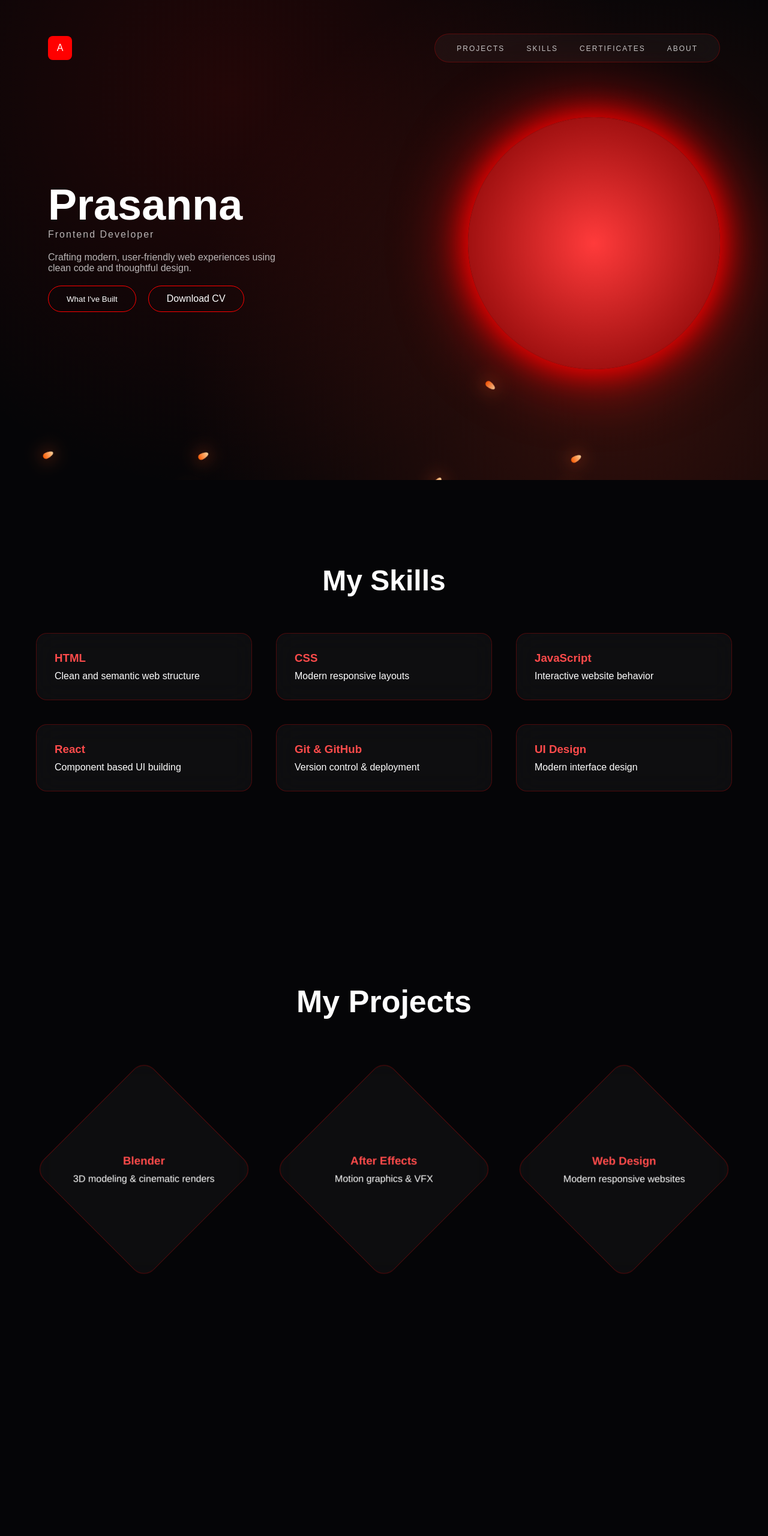
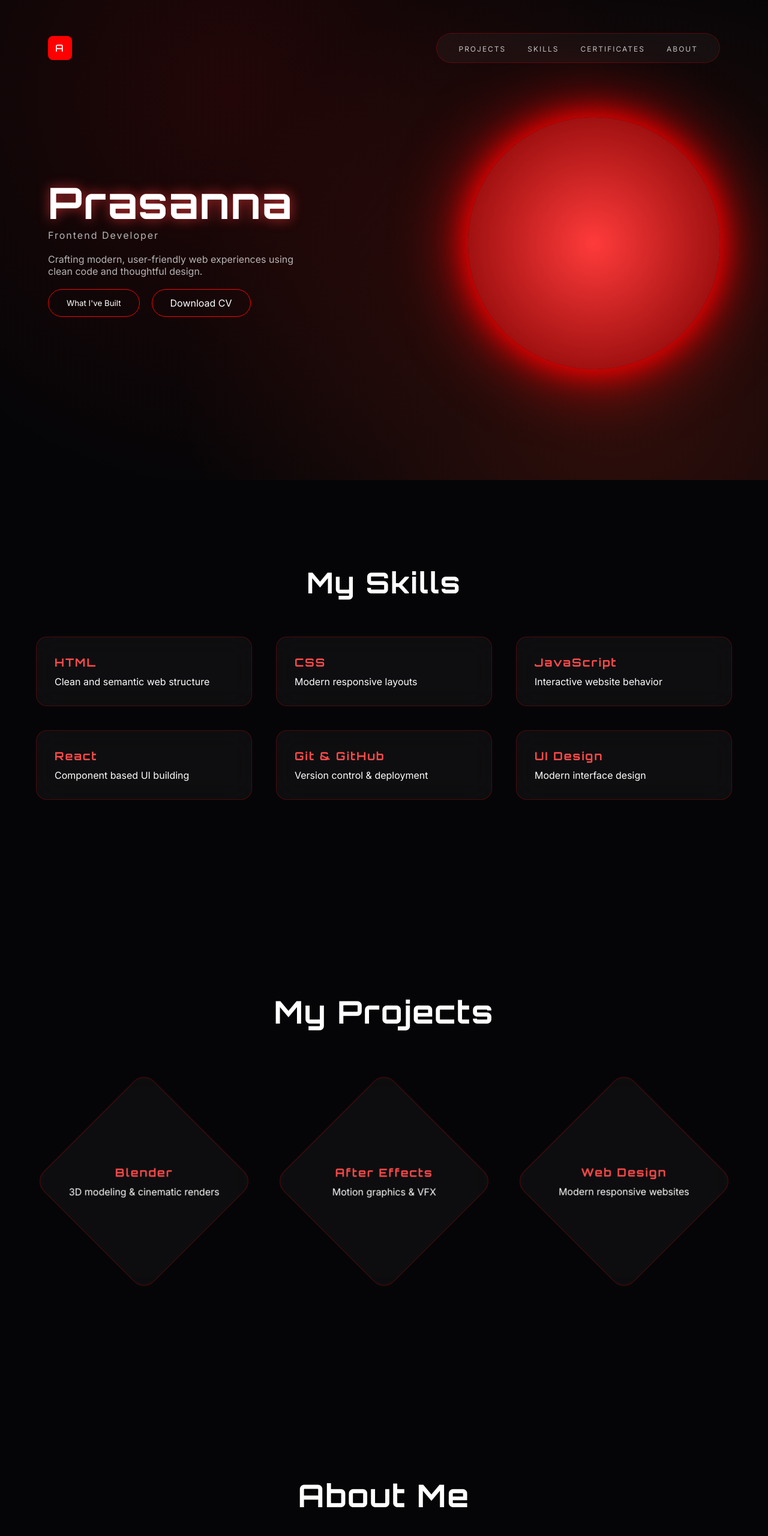
Before and after one commit to Spidey-aizen/Portfolio, a plain HTML site: page index.html in a window 1280 px wide. Shown: the top 2560 px of the page at 60% size. Before the commit the page ends 2259 px from the top, so only its background shows below. Drawn offline with Linux system fonts and the light colour scheme.

Commit message:
Initial commit for portfolio

```diff
--- /dev/null
+++ b/app.js
@@ -0,0 +1,14 @@
+// app.js
+
+console.log("React app will mount here later");
+
+// Create crosshair
+const crosshair = document.createElement('div');
+crosshair.className = 'crosshair';
+document.body.appendChild(crosshair);
+
+// Move crosshair with mouse
+document.addEventListener('mousemove', (e) => {
+  crosshair.style.left = e.clientX + 'px';
+  crosshair.style.top = e.clientY + 'px';
+});
--- a/index.html
+++ b/index.html
@@ -4,6 +4,7 @@
   <meta charset="UTF-8">
   <title>Aizen Portfolio</title>
   <link rel="stylesheet" href="style.css">
+  <link href="https://fonts.googleapis.com/css2?family=Orbitron:wght@500;700&family=Inter:wght@300;400;500&display=swap" rel="stylesheet">
 </head>
 
 <body>
@@ -16,13 +17,10 @@
   <span></span><span></span><span></span><span></span><span></span>
 </div>
 
-
 <!-- HERO -->
 <header class="container">
-
   <nav class="navbar">
     <div class="logo">A</div>
-
     <div class="section-nav">
       <ul>
         <li><a href="#projects">PROJECTS</a></li>
@@ -46,18 +44,15 @@
       </div>
     </div>
 
-
     <div class="image">
       <div class="big-circle"></div>
     </div>
   </div>
-
 </header>
 
 <!-- SKILLS -->
 <section id="skills" class="skills-section">
   <h2>My Skills</h2>
-
   <div class="skills-grid">
     <div class="skill-card"><h3>HTML</h3><p>Clean and semantic web structure</p></div>
     <div class="skill-card"><h3>CSS</h3><p>Modern responsive layouts</p></div>
@@ -71,7 +66,6 @@
 <!-- PROJECTS -->
 <section id="projects" class="projects-section">
   <h2>My Projects</h2>
-
   <div class="project-grid">
     <div class="project-card">
       <div class="project-box">
@@ -79,14 +73,12 @@
         <p>3D modeling & cinematic renders</p>
       </div>
     </div>
-
     <div class="project-card">
       <div class="project-box">
         <h3>After Effects</h3>
         <p>Motion graphics & VFX</p>
       </div>
     </div>
-
     <div class="project-card">
       <div class="project-box">
         <h3>Web Design</h3>
@@ -96,5 +88,27 @@
   </div>
 </section>
 
+<!-- ABOUT -->
+<section id="about" class="about-section">
+  <h2>About Me</h2>
+  <div class="about-bar">
+    <div class="about-text">
+      <h3>Hi, I’m Prasanna 👋</h3>
+      <p>
+        I am a frontend developer passionate about crafting visually stunning,
+        interactive and user-friendly web experiences. I love combining design
+        with clean code to build modern interfaces that feel alive.
+      </p>
+      <p>
+        Along with web development, I also work with Blender and motion graphics,
+        which helps me bring a cinematic touch to everything I create.
+      </p>
+    </div>
+  </div>
+</section>
+
+<!-- CROSSHAIR CURSOR SCRIPT -->
+<script src="app.js"></script>
+
 </body>
 </html>
--- a/style.css
+++ b/style.css
@@ -1,9 +1,9 @@
-/* RESET */
+/* ================= RESET ================= */
 * {
   margin: 0;
   padding: 0;
   box-sizing: border-box;
-  font-family: Arial, sans-serif;
+  font-family: 'Inter', sans-serif;
 }
 
 body {
@@ -11,15 +11,28 @@ body {
   background: #050507;
   color: white;
   overflow-x: hidden;
+  cursor: none; /* hide default cursor */
+}
+
+/* ================= CROSSHAIR ================= */
+.crosshair {
+  position: fixed;
+  width: 48px; /* bigger for visibility */
+  height: 48px;
+  pointer-events: none;       /* so it doesn't block clicks */
+  background: url('https://i.imgur.com/ZiCw8xV.png') no-repeat center/contain;
+  transform: translate(-50%, -50%);
+  z-index: 99999;             /* on top of everything */
+  filter: drop-shadow(0 0 8px red) drop-shadow(0 0 16px red); /* glowing effect */
 }
 
 /* ================= FIRE EMBERS ================= */
 .embers{
-  position:fixed;
-  inset:0;
-  z-index:-1;
-  pointer-events:none;
-  overflow:hidden;
+  position: fixed;
+  inset: 0;
+  z-index: -1;
+  pointer-events: none;
+  overflow: hidden;
   background:
     radial-gradient(circle at 80% 80%, rgba(255,60,30,.18), transparent 60%),
     radial-gradient(circle at 30% 20%, rgba(255,20,10,.12), transparent 60%),
@@ -27,278 +40,74 @@ body {
 }
 
 .embers span{
-  position:absolute;
-  bottom:-10%;
-  right:-10%;
-  width:10px;
-  height:18px;
-  background:linear-gradient(#ffd7a0,#ff5a00);
-  border-radius:50% 50% 50% 50% / 70% 70% 30% 30%;
-  filter:blur(.4px) drop-shadow(0 0 14px rgba(255,80,20,.9));
-  opacity:0;
-  animation:emberDrift linear infinite;
+  position: absolute;
+  bottom: -10%;
+  right: -10%;
+  width: 10px;
+  height: 18px;
+  background: linear-gradient(#ffd7a0,#ff5a00);
+  border-radius: 50% 50% 50% 50% / 70% 70% 30% 30%;
+  filter: blur(.4px) drop-shadow(0 0 14px rgba(255,80,20,.9));
+  opacity: 0;
+  animation: emberDrift linear infinite;
 }
 
-/* 30 embers */
-.embers span:nth-child(1){left:92%;animation-duration:14s;animation-delay:0s}
-.embers span:nth-child(2){left:88%;animation-duration:18s;animation-delay:2s;transform:scale(.7)}
-.embers span:nth-child(3){left:80%;animation-duration:13s;animation-delay:4s}
-.embers span:nth-child(4){left:75%;animation-duration:22s;animation-delay:6s;transform:scale(.6)}
-.embers span:nth-child(5){left:70%;animation-duration:16s;animation-delay:8s}
-.embers span:nth-child(6){left:65%;animation-duration:19s;animation-delay:3s}
-.embers span:nth-child(7){left:60%;animation-duration:14s;animation-delay:7s}
-.embers span:nth-child(8){left:55%;animation-duration:20s;animation-delay:10s}
-.embers span:nth-child(9){left:50%;animation-duration:17s;animation-delay:5s}
-.embers span:nth-child(10){left:45%;animation-duration:15s;animation-delay:9s}
-.embers span:nth-child(11){left:40%;animation-duration:23s;animation-delay:1s}
-.embers span:nth-child(12){left:35%;animation-duration:18s;animation-delay:11s}
-.embers span:nth-child(13){left:30%;animation-duration:14s;animation-delay:4s}
-.embers span:nth-child(14){left:25%;animation-duration:21s;animation-delay:8s}
-.embers span:nth-child(15){left:20%;animation-duration:17s;animation-delay:2s}
-.embers span:nth-child(16){left:15%;animation-duration:24s;animation-delay:6s}
-.embers span:nth-child(17){left:10%;animation-duration:16s;animation-delay:10s}
-.embers span:nth-child(18){left:5%; animation-duration:19s;animation-delay:12s}
-.embers span:nth-child(19){left:85%;animation-duration:22s;animation-delay:13s}
-.embers span:nth-child(20){left:78%;animation-duration:18s;animation-delay:15s}
-.embers span:nth-child(21){left:72%;animation-duration:14s;animation-delay:9s}
-.embers span:nth-child(22){left:66%;animation-duration:20s;animation-delay:14s}
-.embers span:nth-child(23){left:58%;animation-duration:17s;animation-delay:11s}
-.embers span:nth-child(24){left:52%;animation-duration:15s;animation-delay:5s}
-.embers span:nth-child(25){left:46%;animation-duration:23s;animation-delay:7s}
-.embers span:nth-child(26){left:38%;animation-duration:18s;animation-delay:3s}
-.embers span:nth-child(27){left:28%;animation-duration:16s;animation-delay:12s}
-.embers span:nth-child(28){left:18%;animation-duration:21s;animation-delay:8s}
-.embers span:nth-child(29){left:8%; animation-duration:14s;animation-delay:6s}
-.embers span:nth-child(30){left:95%;animation-duration:19s;animation-delay:10s}
-
-/* southeast → northwest cinematic drift */
+/* 30 embers positions omitted for brevity (keep your original) */
 @keyframes emberDrift{
-  0%{
-    transform:translate(0,0) rotate(0deg);
-    opacity:0;
-  }
-  10%{opacity:1;}
-  50%{
-    transform:translate(-40vw,-40vh) rotate(180deg);
-    opacity:.9;
-  }
-  80%{
-    opacity:.4;
-  }
-  100%{
-    transform:translate(-80vw,-80vh) rotate(360deg);
-    opacity:0;
-  }
+  0%{ transform:translate(0,0) rotate(0deg); opacity:0; }
+  10%{ opacity:1; }
+  50%{ transform:translate(-40vw,-40vh) rotate(180deg); opacity:.9; }
+  80%{ opacity:.4; }
+  100%{ transform:translate(-80vw,-80vh) rotate(360deg); opacity:0; }
 }
 
+/* ================= HERO / BUTTONS ================= */
+.container { min-height: 100vh; padding: 40px 80px; }
+.navbar { display: flex; justify-content: space-between; align-items: center; height: 80px; }
+.logo { width: 40px; height: 40px; background: red; border-radius: 8px; display:flex; align-items:center; justify-content:center; }
+.section-nav { padding:14px 36px; border-radius:60px; background: rgba(255,255,255,0.04); backdrop-filter: blur(18px); border:1px solid rgba(255,0,0,0.25); }
+.section-nav ul { display:flex; gap:36px; list-style:none; }
+.section-nav a { color:white; text-decoration:none; font-size:12px; letter-spacing:2px; opacity:0.75; }
+.section-nav a:hover { color:#ff3b3b; opacity:1; }
 
+.hero { display:flex; justify-content:space-between; align-items:center; margin-top:80px; }
+.text { max-width:420px; }
+h1 { font-size:72px; text-shadow:0 0 20px rgba(255,60,60,0.7); font-family:'Orbitron', sans-serif; }
+.small { letter-spacing:2px; opacity:0.7; }
+.desc { margin:20px 0; opacity:0.7; }
+button { border:1px solid red; background:none; color:white; padding:12px 30px; border-radius:40px; cursor:pointer; }
+button:hover { background:red; }
+.big-circle { width:420px; height:420px; background: radial-gradient(circle,#ff3b3b,#7a0000); border-radius:50%; box-shadow:0 0 50px red,0 0 120px red; animation:float 6s ease-in-out infinite; }
+@keyframes float { 50% { transform: translateY(-20px); } }
 
-/* ================= HERO ================= */
-
-.container {
-  min-height: 100vh;
-  padding: 40px 80px;
-}
-
-.navbar {
-  display: flex;
-  justify-content: space-between;
-  align-items: center;
-  height: 80px;
-}
-
-.logo {
-  width: 40px;
-  height: 40px;
-  background: red;
-  border-radius: 8px;
-  display: flex;
-  align-items: center;
-  justify-content: center;
-}
-
-.section-nav {
-  padding: 14px 36px;
-  border-radius: 60px;
-  background: rgba(255,255,255,0.04);
-  backdrop-filter: blur(18px);
-  border: 1px solid rgba(255,0,0,0.25);
-}
-
-.section-nav ul {
-  display: flex;
-  gap: 36px;
-  list-style: none;
-}
-
-.section-nav a {
-  color: white;
-  text-decoration: none;
-  font-size: 12px;
-  letter-spacing: 2px;
-  opacity: 0.75;
-}
-
-.section-nav a:hover {
-  color: #ff3b3b;
-  opacity: 1;
-}
-
-.hero {
-  display: flex;
-  justify-content: space-between;
-  align-items: center;
-  margin-top: 80px;
-}
-
-.text {
-  max-width: 420px;
-}
-
-h1 {
-  font-size: 72px;
-}
-
-.small {
-  letter-spacing: 2px;
-  opacity: 0.7;
-}
-
-.desc {
-  margin: 20px 0;
-  opacity: 0.7;
-}
-
-button {
-  border: 1px solid red;
-  background: none;
-  color: white;
-  padding: 12px 30px;
-  border-radius: 40px;
-  cursor: pointer;
-}
-
-button:hover {
-  background: red;
-}
-
-.big-circle {
-  width: 420px;
-  height: 420px;
-  background: radial-gradient(circle, #ff3b3b, #7a0000);
-  border-radius: 50%;
-  box-shadow: 0 0 50px red, 0 0 120px red;
-  animation: float 6s ease-in-out infinite;
-}
-
-@keyframes float {
-  50% { transform: translateY(-20px); }
-}
+.hero-buttons { display:flex; gap:20px; margin-top:20px; }
+.hero-buttons a.btn-cv { display:inline-block; border:1px solid red; background:none; color:white; padding:12px 30px; border-radius:40px; text-decoration:none; text-align:center; cursor:pointer; transition:0.3s; }
+.hero-buttons a.btn-cv:hover { background:red; }
 
 /* ================= SKILLS ================= */
-
-.skills-section {
-  padding: 140px 60px;
-}
-
-.skills-section h2 {
-  text-align: center;
-  font-size: 48px;
-  margin-bottom: 60px;
-}
-
-.skills-grid {
-  display: grid;
-  grid-template-columns: repeat(3, 1fr);
-  gap: 40px;
-  max-width: 1200px;
-  margin: auto;
-}
-
-.skill-card {
-  background: rgba(255,255,255,0.04);
-  backdrop-filter: blur(20px);
-  border-radius: 18px;
-  padding: 30px;
-  border: 1px solid rgba(255,0,0,0.25);
-  transition: 0.5s;
-}
-
-.skill-card:hover {
-  transform: translateY(-12px) scale(1.05);
-  box-shadow: 0 0 60px rgba(255,0,0,0.6);
-}
-
-.skill-card h3 {
-  color: #ff4b4b;
-  margin-bottom: 10px;
-}
+.skills-section { padding:140px 60px; }
+.skills-section h2 { text-align:center; font-size:48px; margin-bottom:60px; }
+.skills-grid { display:grid; grid-template-columns:repeat(3,1fr); gap:40px; max-width:1200px; margin:auto; }
+.skill-card { background: rgba(255,255,255,0.04); backdrop-filter: blur(20px); border-radius:18px; padding:30px; border:1px solid rgba(255,0,0,0.25); transition: transform 0.6s cubic-bezier(0.22,1,0.36,1), box-shadow 0.6s ease, filter 0.6s ease; will-change: transform; }
+.skill-card:hover { transform: translateX(14px) scale(1.05); box-shadow: 0 0 60px rgba(255,0,0,0.6); filter: blur(0.2px); }
+.skill-card h3 { color:#ff4b4b; margin-bottom:10px; }
 
 /* ================= PROJECTS ================= */
+.projects-section { padding:180px 80px; }
+.projects-section h2 { text-align:center; font-size:52px; margin-bottom:120px; }
+.project-grid { display:flex; justify-content:center; gap:140px; flex-wrap:wrap; }
+.project-card { width:260px; height:260px; transform:rotate(45deg); background: rgba(255,255,255,0.03); backdrop-filter: blur(20px); border-radius:24px; border:1px solid rgba(255,0,0,0.3); display:flex; justify-content:center; align-items:center; transition: transform 0.6s cubic-bezier(0.22,1,0.36,1), box-shadow 0.6s ease, filter 0.6s ease; will-change: transform; }
+.project-card:hover { transform: rotate(45deg) translateX(18px) scale(1.12); box-shadow: 0 0 100px rgba(255,0,0,0.7); filter: blur(0.25px); }
+.project-box { transform:rotate(-45deg); text-align:center; }
+.project-box h3 { color:#ff4b4b; margin-bottom:10px; }
 
-.projects-section {
-  padding: 180px 80px;
-}
+/* ================= ABOUT ================= */
+.about-section { padding:180px 80px; }
+.about-section h2 { text-align:center; font-size:52px; margin-bottom:100px; }
+.about-bar { max-width:1000px; margin:auto; background: rgba(255,255,255,0.04); backdrop-filter: blur(20px); border-radius:30px; padding:60px 80px; border:1px solid rgba(255,0,0,0.3); box-shadow:0 0 80px rgba(255,0,0,0.25); transition:0.6s ease; }
+.about-bar:hover { transform: scale(1.02); box-shadow:0 0 120px rgba(255,0,0,0.6); }
+.about-text h3 { color:#ff4b4b; font-size:28px; margin-bottom:20px; }
+.about-text p { font-size:16px; line-height:1.8; opacity:0.8; margin-bottom:16px; }
 
-.projects-section h2 {
-  text-align: center;
-  font-size: 52px;
-  margin-bottom: 120px;
-}
-
-.project-grid {
-  display: flex;
-  justify-content: center;
-  gap: 140px;
-  flex-wrap: wrap;
-}
-
-.project-card {
-  width: 260px;
-  height: 260px;
-  transform: rotate(45deg);
-  background: rgba(255,255,255,0.03);
-  backdrop-filter: blur(20px);
-  border-radius: 24px;
-  border: 1px solid rgba(255,0,0,0.3);
-  transition: 0.6s;
-  display: flex;
-  justify-content: center;
-  align-items: center;
-}
-
-.project-card:hover {
-  transform: rotate(45deg) scale(1.15);
-  box-shadow: 0 0 100px rgba(255,0,0,0.7);
-}
-
-.project-box {
-  transform: rotate(-45deg);
-  text-align: center;
-}
-
-.project-box h3 {
-  color: #ff4b4b;
-  margin-bottom: 10px;
-}
-.hero-buttons {
-  display: flex;
-  gap: 20px;
-  margin-top: 20px;
-}
-
-.hero-buttons a.btn-cv {
-  display: inline-block;
-  border: 1px solid red;
-  background: none;
-  color: white;
-  padding: 12px 30px;
-  border-radius: 40px;
-  text-decoration: none;
-  text-align: center;
-  cursor: pointer;
-  transition: 0.3s;
-}
-.hero-buttons a.btn-cv:hover {
-  background: red;
-}
+/* ================= FONTS ================= */
+h1,h2,h3,.logo { font-family:'Orbitron', sans-serif; letter-spacing:2px; }
```
Lines whose indentation alone changed are shown as unchanged.
